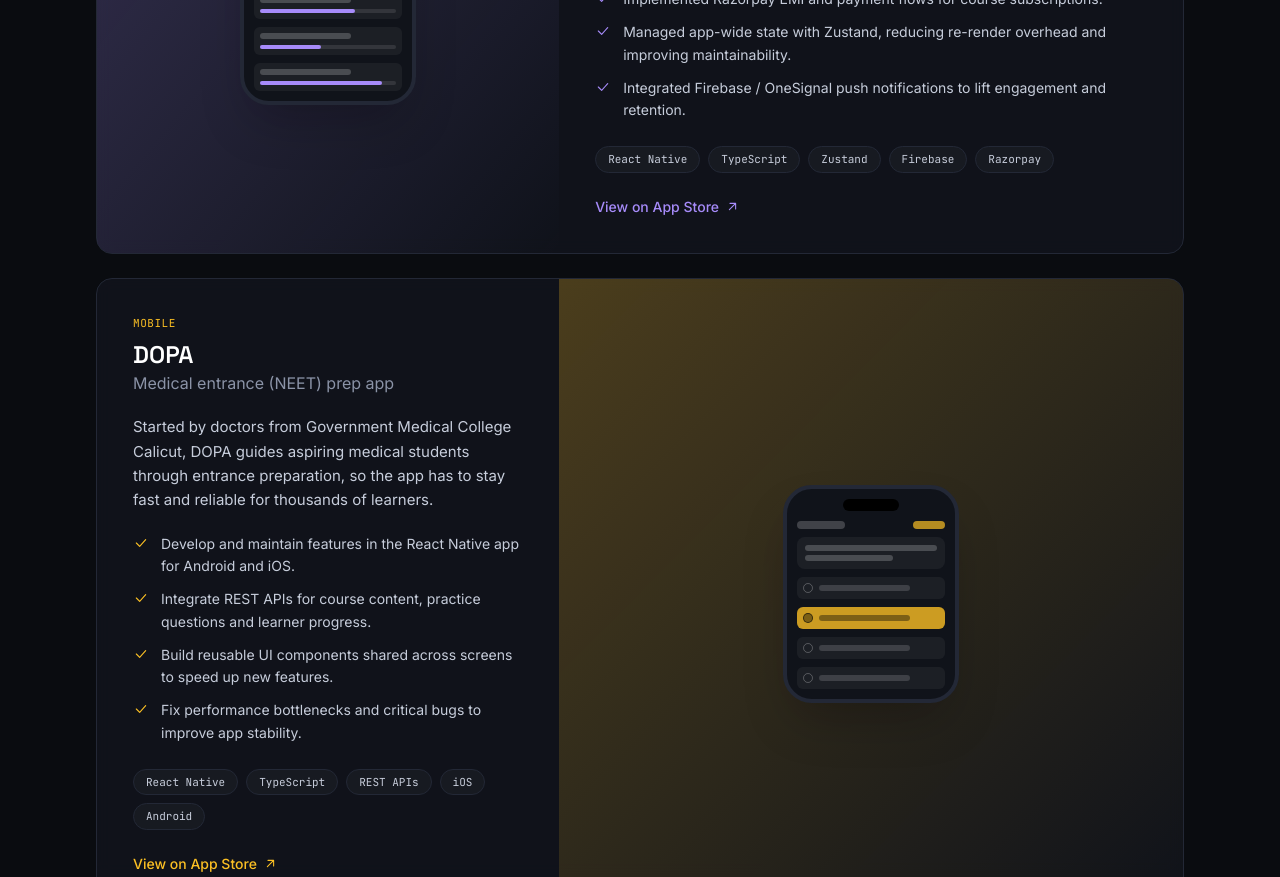
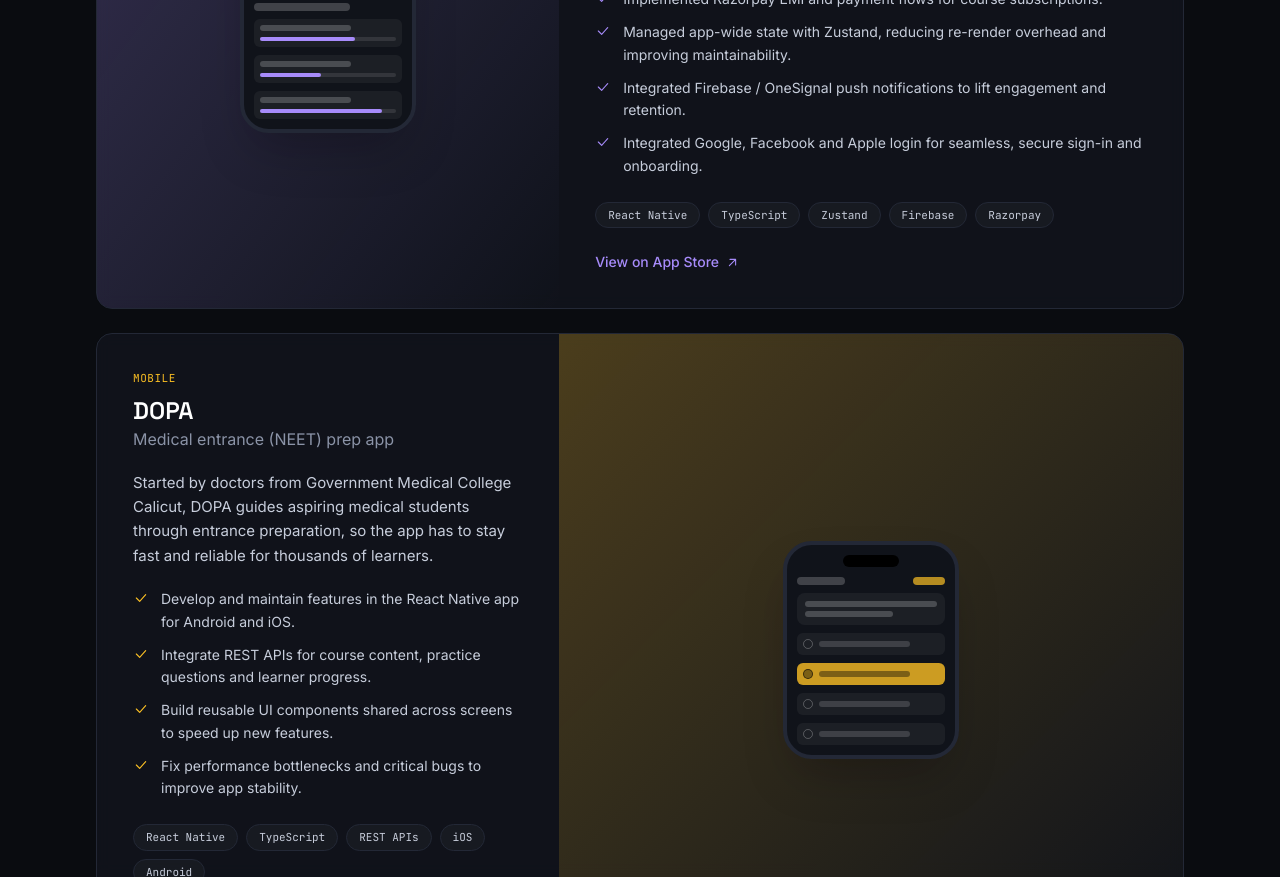
Before and after one commit to adhilajamal/Portfolio, a React (Vite) app: page / in a window 1280 px wide. Shown: the part 2500-3377 px from the top of the page. Built offline with nearby package versions, Linux system fonts and the light colour scheme.

Commit message:
Update resume PDF and add social login to StudyJam
Co-Authored-By: Claude Opus 5.5 <noreply@anthropic.com>

```diff
--- a/src/data/profile.ts
+++ b/src/data/profile.ts
@@ -155,6 +155,7 @@ export const projects: {
       'Implemented Razorpay EMI and payment flows for course subscriptions.',
       'Managed app-wide state with Zustand, reducing re-render overhead and improving maintainability.',
       'Integrated Firebase / OneSignal push notifications to lift engagement and retention.',
+      'Integrated Google, Facebook and Apple login for seamless, secure sign-in and onboarding.',
     ],
     accent: 'violet',
     mock: 'lms',
```
Also changed, not shown: 1 other file (tests, documents, lock files or other folders).
